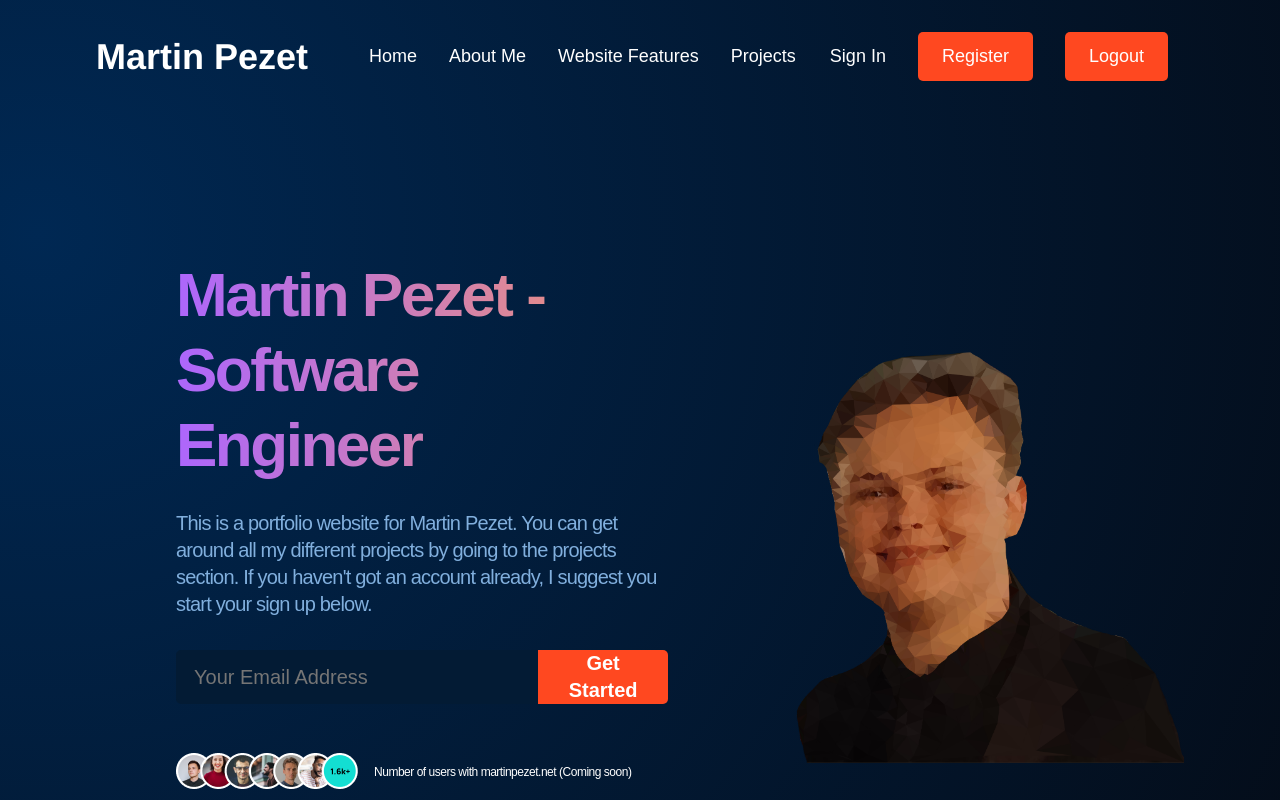
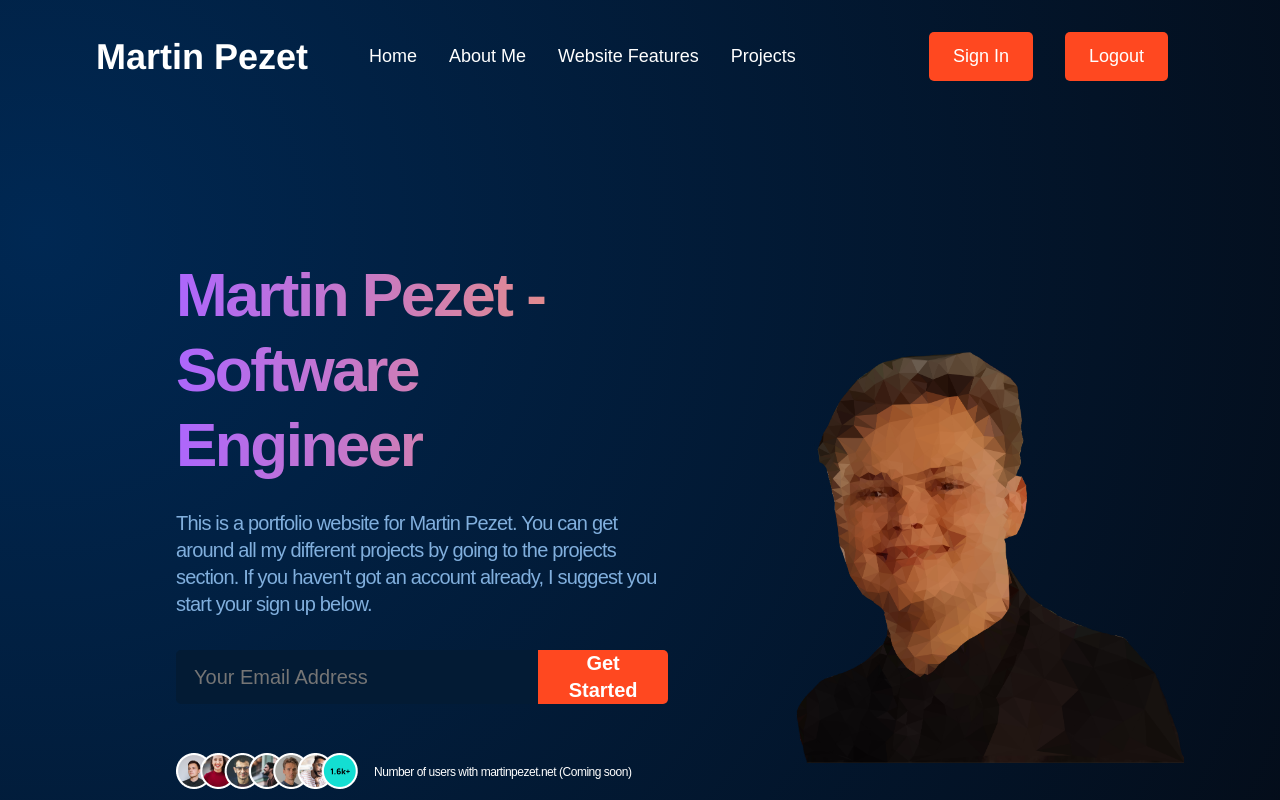
Before and after one commit to MartinPezet/portfolio-website, a React (Create React App) app in the folder client/: page / in a window 1280 px wide. Shown: the top 800 px of the page. Built offline with nearby package versions, Linux system fonts and the light colour scheme.

Commit message:
Removed Signup

```diff
--- a/client/src/components/index.js
+++ b/client/src/components/index.js
@@ -3,4 +3,3 @@ export { default as Project } from "./project/Project";
 export { default as Navbar } from "./navbar/Navbar";
 export { default as Popup } from "./popup/Popup";
 export { default as SignIn } from "./signIn/SignIn";
-export { default as SignUp } from "./signUp/SignUp";
--- a/client/src/components/navbar/Navbar.js
+++ b/client/src/components/navbar/Navbar.js
@@ -29,9 +29,8 @@ const Navbar = () => {
 
   const SignInNav = () => (
     <>
-      <p className="scaleOnHover"><Link to='/sign-in'>Sign In</Link></p>
-      <button className="scaleOnHover">Register</button>
-      <button onClick={Logout}>Logout</button>
+      <button className="scaleOnHover"><Link to='/sign-in'>Sign In</Link></button>
+      <button className="scaleOnHover" onClick={Logout}>Logout</button>
     </>
   )
 
```
